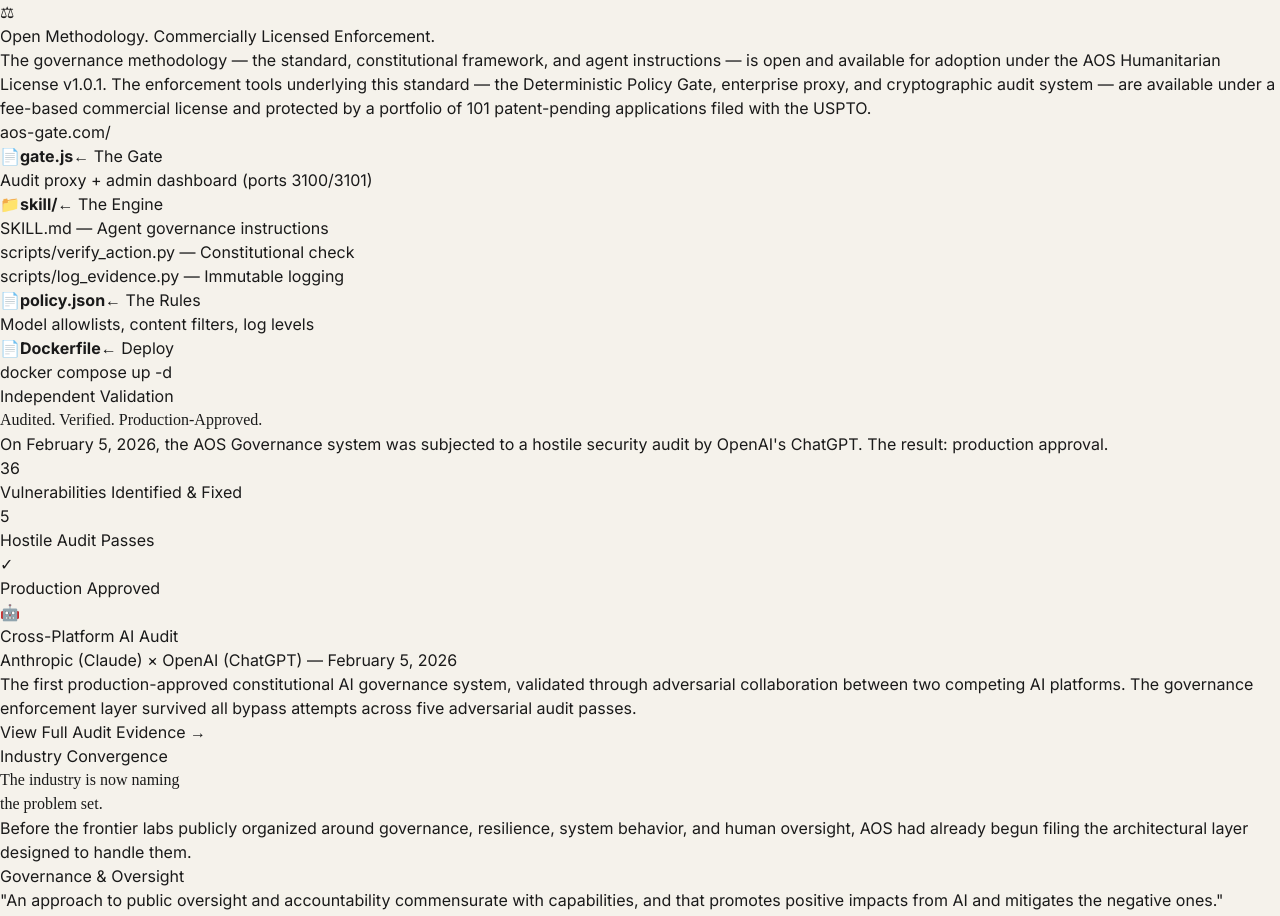
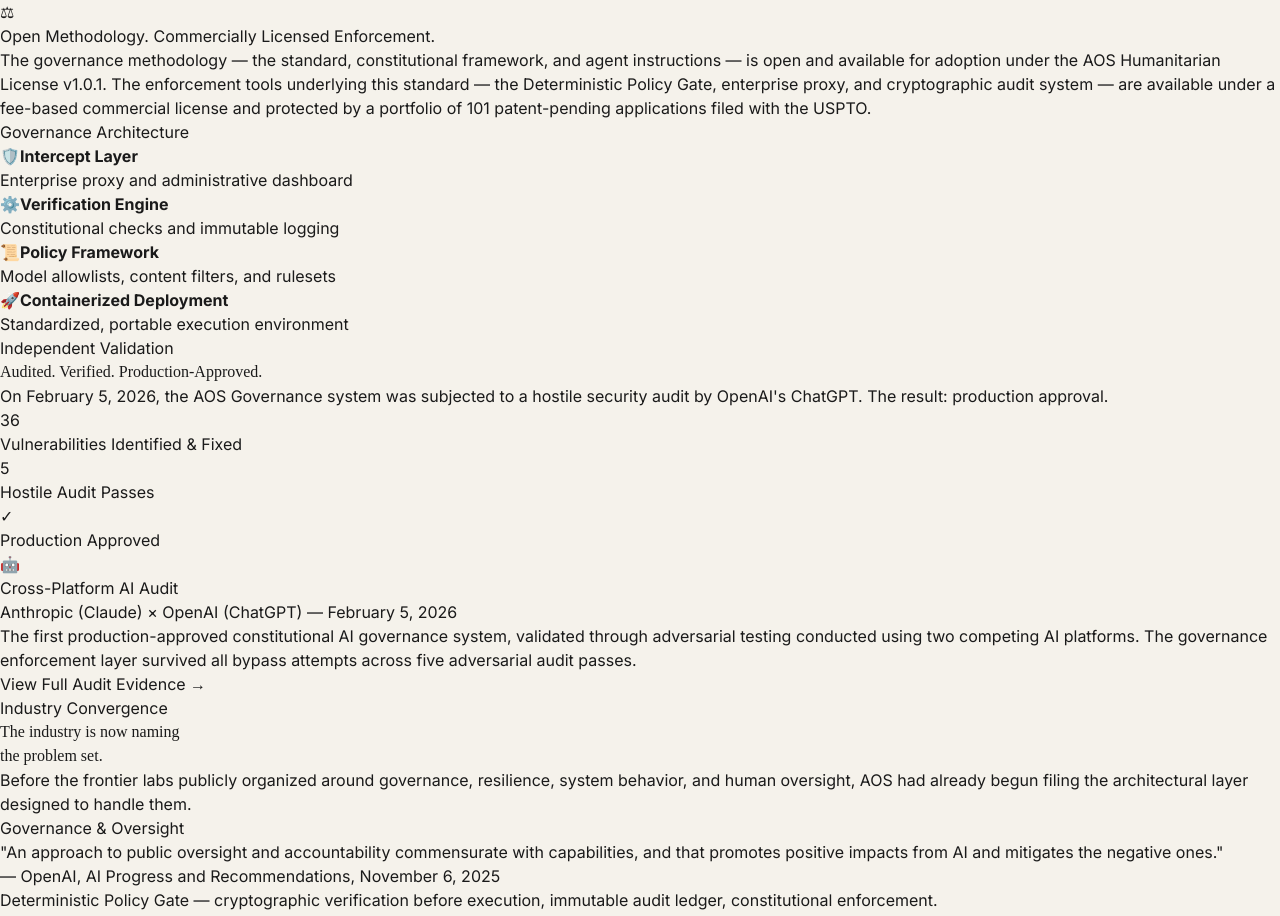
Before and after one commit to genesalvatore/aos-governance.com, a React (Vite) app in the folder aos-governance-web/: page / in a window 1280 px wide. Shown: the part 4280-5196 px from the top of the page. Built offline with nearby package versions, Linux system fonts and the light colour scheme.

Commit message:
chore: scrub architectural disclosure and Thaler risks

```diff
--- a/aos-governance-web/inject-seo.js
+++ b/aos-governance-web/inject-seo.js
@@ -235,7 +235,7 @@
     const geoSummaries = {
         '/': `
             <h2>AOS Governance Standard — Deterministic Verification for Autonomous AI Agents</h2>
-            <p>AOS Governance is an open standard that provides a deterministic verification layer between AI agent intent and execution. It governs autonomous agents using code-based constitutional checks, not prompts. The standard implements a verifiable safety pipeline: every agent action is evaluated before execution, verified against a cryptographically signed policy manifest by a deterministic script, and either permitted with an immutable audit log entry or blocked with a specific denial reason.</p>
+            <p>AOS Governance is an open standard that provides a deterministic verification layer between AI agent intent and execution. It governs autonomous agents using code-based constitutional checks, not prompts. The standard implements a verifiable safety pipeline: every agent action is evaluated before execution, verified against a secure and verifiable policy framework by a deterministic script, and either permitted with an immutable audit log entry or blocked with a specific denial reason.</p>
             <p>The AOS Constitution defines five governing principles: Humanitarian Purpose, the Verification Gate, User Sovereignty, the Kill Switch, and Transparency. All agent reasoning is logged to an immutable ledger with cryptographic hashing (AOS Attest). The governance layer operates at the application level, independent of the AI model provider.</p>
             <p>Built by Salvatore Systems, a Connecticut-based technology firm. The project maintains 99 pending patent filings with the USPTO and has been independently validated through a hostile security audit by both Anthropic (Claude) and OpenAI (ChatGPT) on February 5, 2026.</p>
             <p>Key technologies: Deterministic Policy Gate (DPG), AOS Attest (cryptographically-secured audit trail), Constitutional Governance Framework, Humanitarian License v1.0.1. Compatible with GPT, Claude, Gemini, LLaMA, and open-source models.</p>
--- a/aos-governance-web/src/App.tsx
+++ b/aos-governance-web/src/App.tsx
@@ -721,36 +721,39 @@
               </div>
             </div>
             <div className="bg-gray-50 rounded-xl p-8 font-mono text-sm border border-gray-100">
-              <div className="text-gray-400 mb-4">aos-gate.com/</div>
-              <div className="pl-4 space-y-2">
-                <div className="flex items-center gap-3">
-                  <span className="text-blue-500">📄</span>
-                  <span><strong>gate.js</strong></span>
-                  <span className="text-gray-400 text-xs ml-auto">← The Gate</span>
+              <div className="text-gray-400 mb-4">Governance Architecture</div>
+              <div className="pl-4 space-y-4">
+                <div className="space-y-1">
+                  <div className="flex items-center gap-3">
+                    <span className="text-blue-500">🛡️</span>
+                    <span><strong>Intercept Layer</strong></span>
+                  </div>
+                  <div className="text-gray-500 text-xs pl-8">Enterprise proxy and administrative dashboard</div>
                 </div>
-                <div className="text-gray-400 text-xs pl-8 mb-3">Audit proxy + admin dashboard (ports 3100/3101)</div>
-                <div className="flex items-center gap-3">
-                  <span className="text-yellow-500">📁</span>
-                  <span><strong>skill/</strong></span>
-                  <span className="text-gray-400 text-xs ml-auto">← The Engine</span>
+
+                <div className="space-y-1">
+                  <div className="flex items-center gap-3">
+                    <span className="text-yellow-500">⚙️</span>
+                    <span><strong>Verification Engine</strong></span>
+                  </div>
+                  <div className="text-gray-500 text-xs pl-8">Constitutional checks and immutable logging</div>
                 </div>
-                <div className="pl-8 space-y-1 text-gray-500 text-xs mb-3">
-                  <div>SKILL.md — Agent governance instructions</div>
-                  <div>scripts/verify_action.py — Constitutional check</div>
-                  <div>scripts/log_evidence.py — Immutable logging</div>
+
+                <div className="space-y-1">
+                  <div className="flex items-center gap-3">
+                    <span className="text-green-500">📜</span>
+                    <span><strong>Policy Framework</strong></span>
+                  </div>
+                  <div className="text-gray-500 text-xs pl-8">Model allowlists, content filters, and rulesets</div>
                 </div>
-                <div className="flex items-center gap-3">
-                  <span className="text-green-500">📄</span>
-                  <span><strong>policy.json</strong></span>
-                  <span className="text-gray-400 text-xs ml-auto">← The Rules</span>
+
+                <div className="space-y-1 pt-2 border-t border-gray-200">
+                  <div className="flex items-center gap-3">
+                    <span className="text-purple-500">🚀</span>
+                    <span><strong>Containerized Deployment</strong></span>
+                  </div>
+                  <div className="text-gray-500 text-xs pl-8">Standardized, portable execution environment</div>
                 </div>
-                <div className="text-gray-400 text-xs pl-8 mb-3">Model allowlists, content filters, log levels</div>
-                <div className="flex items-center gap-3">
-                  <span className="text-purple-500">📄</span>
-                  <span><strong>Dockerfile</strong></span>
-                  <span className="text-gray-400 text-xs ml-auto">← Deploy</span>
-                </div>
-                <div className="text-gray-400 text-xs pl-8 mb-1">docker compose up -d</div>
               </div>
             </div>
           </div>
@@ -794,7 +797,7 @@
                   <div className="text-xs text-gray-400 font-mono">Anthropic (Claude) × OpenAI (ChatGPT) — February 5, 2026</div>
                 </div>
                 <p className="text-sm text-gray-600 leading-relaxed">
-                  The first production-approved constitutional AI governance system, validated through adversarial collaboration between two competing AI platforms.
+                  The first production-approved constitutional AI governance system, validated through adversarial testing conducted using two competing AI platforms.
                   The governance enforcement layer survived all bypass attempts across five adversarial audit passes.
                 </p>
                 <a href="https://aos-evidence.com" target="_blank" rel="noopener noreferrer" className="inline-flex items-center gap-2 text-sm font-medium text-black hover:text-gray-600 transition-colors">
--- a/aos-governance-web/src/pages/AOSStandardPage.tsx
+++ b/aos-governance-web/src/pages/AOSStandardPage.tsx
@@ -194,7 +194,7 @@
                                 Patent basis: AOS-PATENT-015 (USPTO 63/957,869, filed Jan 10, 2026; amended 63/969,499, Jan 27, 2026)
                             </p>
                             <p>
-                                The Deterministic Policy Gate is the core enforcement mechanism of the AOS architecture. It operates as a mandatory intermediary between an AI agent's intent and its execution, evaluating every proposed action against a cryptographically signed policy manifest before permitting execution.
+                                The Deterministic Policy Gate is the core enforcement mechanism of the AOS architecture. It operates as a mandatory intermediary between an AI agent's intent and its execution, evaluating every proposed action against a secure and verifiable policy framework before permitting execution.
                             </p>
                             <ul>
                                 <li><strong>Process isolation</strong> — The DPG runs in a separate process space from the agent with elevated kernel privileges. The agent cannot observe, modify, or circumvent the gate.</li>
--- a/aos-governance-web/src/pages/PolicyResponseOpenAI2026.tsx
+++ b/aos-governance-web/src/pages/PolicyResponseOpenAI2026.tsx
@@ -19,7 +19,7 @@
     {
         openaiRequirement: 'Secure, verifiable signatures for actions such as generating content or issuing instructions',
         sourceSection: 'AI Trust Stack',
-        aosImplementation: 'Intent Declaration Protocol — Agents submit structured intent payloads to a Deterministic Policy Gate (DPG) prior to execution. Each action is evaluated against cryptographically signed policy manifests. Unsigned or non-conforming actions are rejected deterministically.',
+        aosImplementation: 'Intent Declaration Protocol — Agents submit structured intent payloads to a Deterministic Policy Gate (DPG) prior to execution. Each action is evaluated against secure and verifiable policy frameworks. Unsigned or non-conforming actions are rejected deterministically.',
         status: 'Patent pending — AOS-PATENT-015 (USPTO 63/957,869, filed January 10, 2026; amended 63/957,920)',
     },
     {
```
